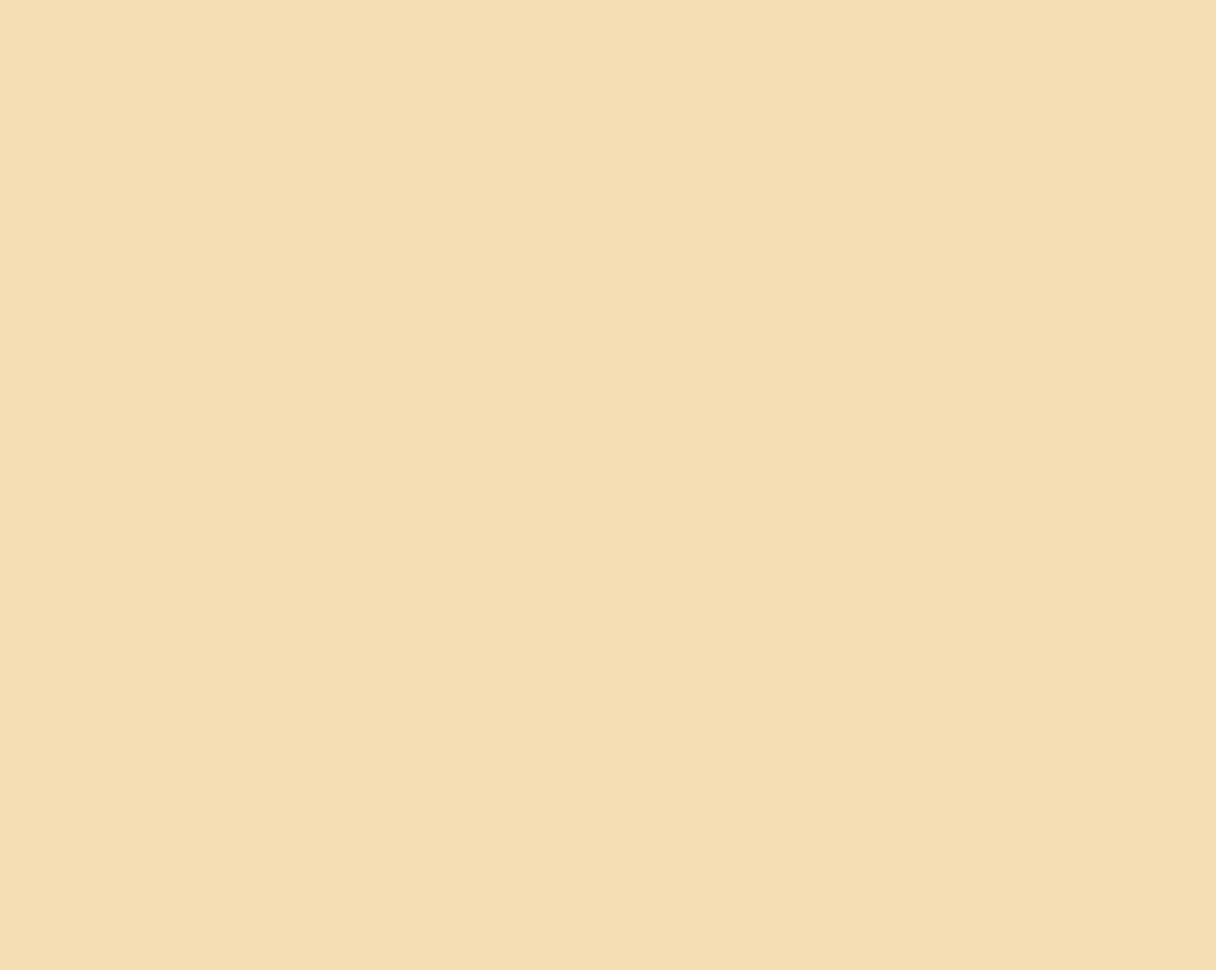
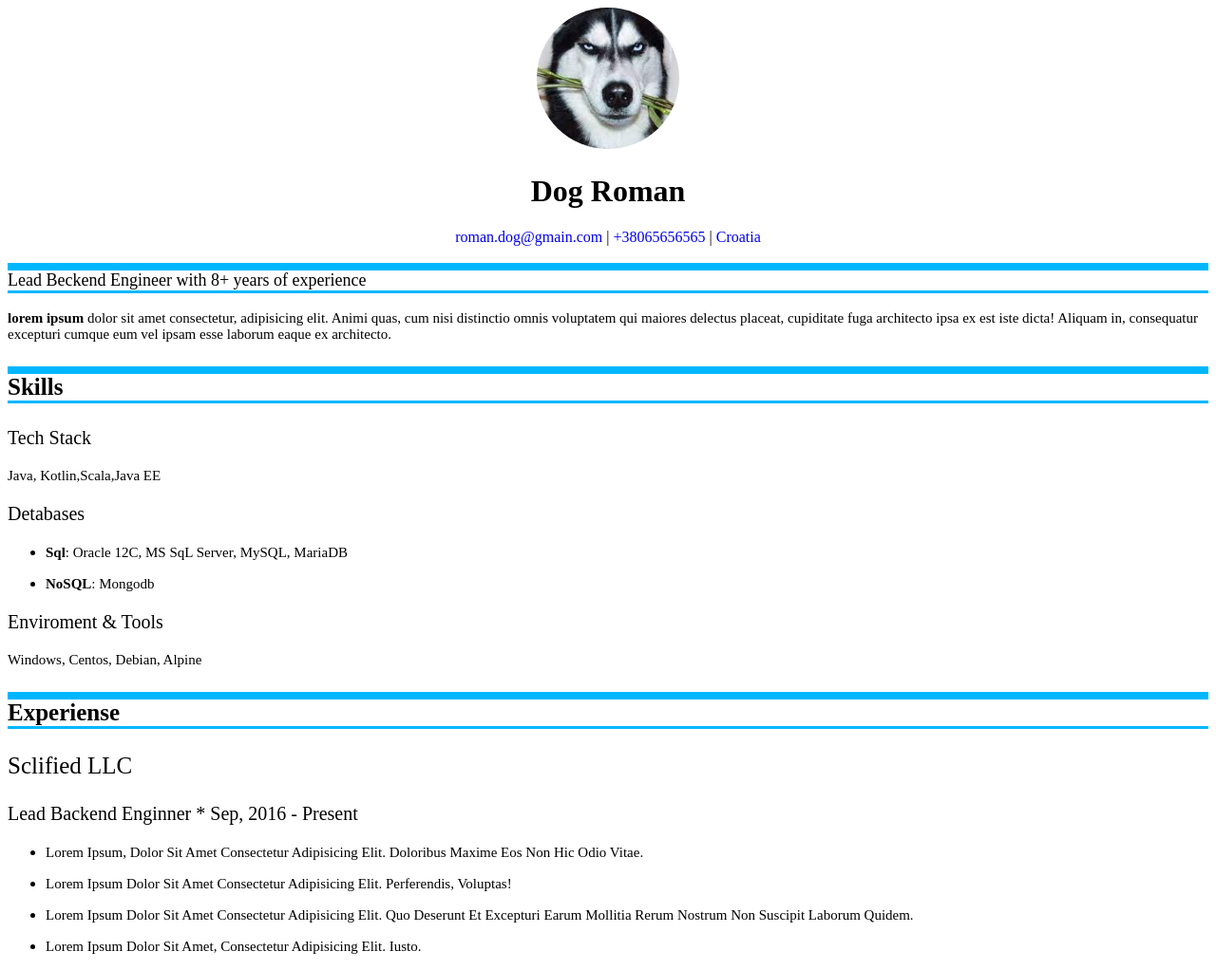
Before and after one commit to Zik234/HTML_CSS_NEW, a plain HTML site: page index.html in a window 1280 px wide. Shown: the whole page at 95% size. Before the commit the page ends 800 px from the top, so only its background shows below. Drawn offline with Linux system fonts and the light colour scheme.

Commit message:
Home Work HTML 16.12.22

```diff
--- a/assets/css/style.css
+++ b/assets/css/style.css
@@ -1,3 +1,53 @@
 body{
-    background-color: wheat;
+    background-color:white;
 }
+header{
+    text-align: center;
+}
+img{
+    border-radius: 50%;
+}
+a{
+    text-decoration: none;
+}
+h1{
+    text-transform: capitalize;
+}
+.jop{
+    font-size: 18px;
+    font-weight: 100;
+    border-top: solid 8px rgb(0, 183, 255);
+    border-block-end: solid 3px rgb(0, 183, 255);
+    text-align: left;
+}
+.history{
+    font-weight: 300;
+    font-size: 15px;
+    text-align: left;
+}
+.section{
+    text-align: left;
+    border-top: solid 8px rgb(0, 183, 255);
+    border-block-end: solid 3px rgb(0, 183, 255);
+    text-transform: capitalize;
+    font-size: 25px;
+    font-weight: 700;
+}
+p.description-name{
+    text-align: left;
+    text-transform: capitalize;
+    font-weight: 500;
+    font-size: 20px;
+}
+p.inform{
+    text-align: left;
+    text-transform: capitalize;
+    font-weight: 300;
+    font-size: 15px;
+}
+p.sclified{
+    text-align: left;
+    text-transform: capitalize;
+    font-weight: 500;
+    font-size: 25px;
+}
--- a/index.html
+++ b/index.html
@@ -1,12 +1,97 @@
 <!DOCTYPE html>
-<html lang="en">
+<html lang="zxx">
 <head>
     <meta charset="UTF-8">
     <meta name="viewport" content="width=device-width, initial-scale=1.0">
-    <title>HTML & CSS</title>
+    <title>Resume of Dog</title>
     <link rel="stylesheet" href="./assets/css/style.css">
 </head>
 <body>
+    <header>
+        <img src="./assets/images/dog.jpeg" alt="dog" width="150">
+        <h1 class="text-modify">dog roman
 
+        </h1>
+        <nav>
+            <a href="https://roman.dog@gmail.com" target="_blank">
+                roman.dog@gmain.com
+            </a>
+            |
+            <a href="tel:+38065656565" target="_blank">
+                +38065656565
+            </a>
+            |
+            <a href="https://www.google.com/search?channel=fs&client=ubuntu&q=Croatia" target="_blank" rel="noopener noreferrer">
+                Croatia
+            </a>
+        </nav>
+        <p class="jop">
+             Lead Beckend Engineer with 8+ years of experience
+        </p>
+        <p class="history">
+             <strong>lorem ipsum</strong> dolor sit amet consectetur, adipisicing elit. Animi quas, cum nisi distinctio omnis voluptatem qui maiores delectus placeat, cupiditate fuga architecto ipsa ex est iste dicta! Aliquam in, consequatur excepturi cumque eum vel ipsam esse laborum eaque ex architecto.
+        </p>
+        <p class="section">
+            skills
+        </p>
+        <p class="description-name">
+            tech stack
+        </p>
+        <p class="inform">
+            java, kotlin,scala,java eE
+        </p>
+        <p class="description-name">
+            detabases
+        </p>
+        <ul>
+            <li>
+                <p class="inform"><strong>
+                    sql</strong>: oracle 12C, mS sqL server, mySQL, mariaDB
+                </p>
+            </li>
+            <li>
+                <p class="inform">
+                    <strong>noSQL</strong>: mongodb
+                </p>
+            </li>
+        </ul>
+        <p class="description-name">
+            enviroment & tools
+        </p>
+        <p class="inform">
+            windows, centos, debian, alpine
+        </p>
+        <p class="section">
+            experiense
+        </p>
+        <p class="sclified">
+            sclified lLC
+        </p>
+        <p class="description-name">
+            lead backend enginner * sep, 2016 - present
+        </p>
+        <ul>
+            <li>
+                <p class="inform">
+                    Lorem ipsum, dolor sit amet consectetur adipisicing elit. Doloribus maxime eos non hic odio vitae.
+                </p>
+            </li>
+            <li>
+                <p class="inform">
+                    Lorem ipsum dolor sit amet consectetur adipisicing elit. Perferendis, voluptas!
+                </p>
+            </li>
+            <li>
+                <p class="inform">
+                    Lorem ipsum dolor sit amet consectetur adipisicing elit. Quo deserunt et excepturi earum mollitia rerum nostrum non suscipit laborum quidem.
+                </p>
+            </li>
+            <li>
+                <p class="inform">
+                    Lorem ipsum dolor sit amet, consectetur adipisicing elit. Iusto.
+                </p>
+            </li>
+        </ul>
+    </header>
 </body>
 </html>
```
Also changed, not shown: assets/images/dog.jpeg (added).
